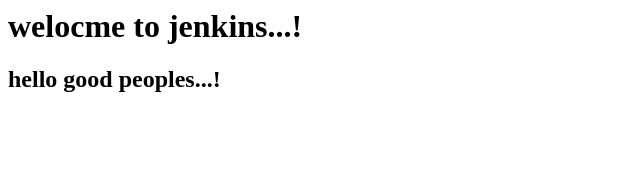
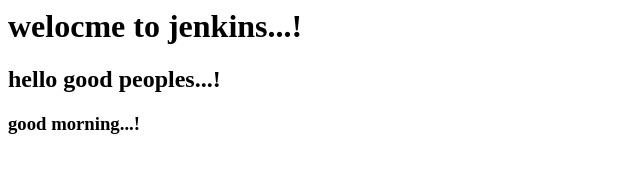
Before and after one commit to chethannarayann/html-prime, a plain HTML site: page index.html in a window 1280 px wide. Shown: the whole page, without its empty margins (0-640 px from the left). Drawn offline with Linux system fonts and the light colour scheme.

Commit message:
Update index.html

```diff
--- a/index.html
+++ b/index.html
@@ -1,2 +1,3 @@
 <h1> welocme to jenkins...!</h1>
 <h2> hello good peoples...!</h2>
+<h3> good morning...!</h3>
```
